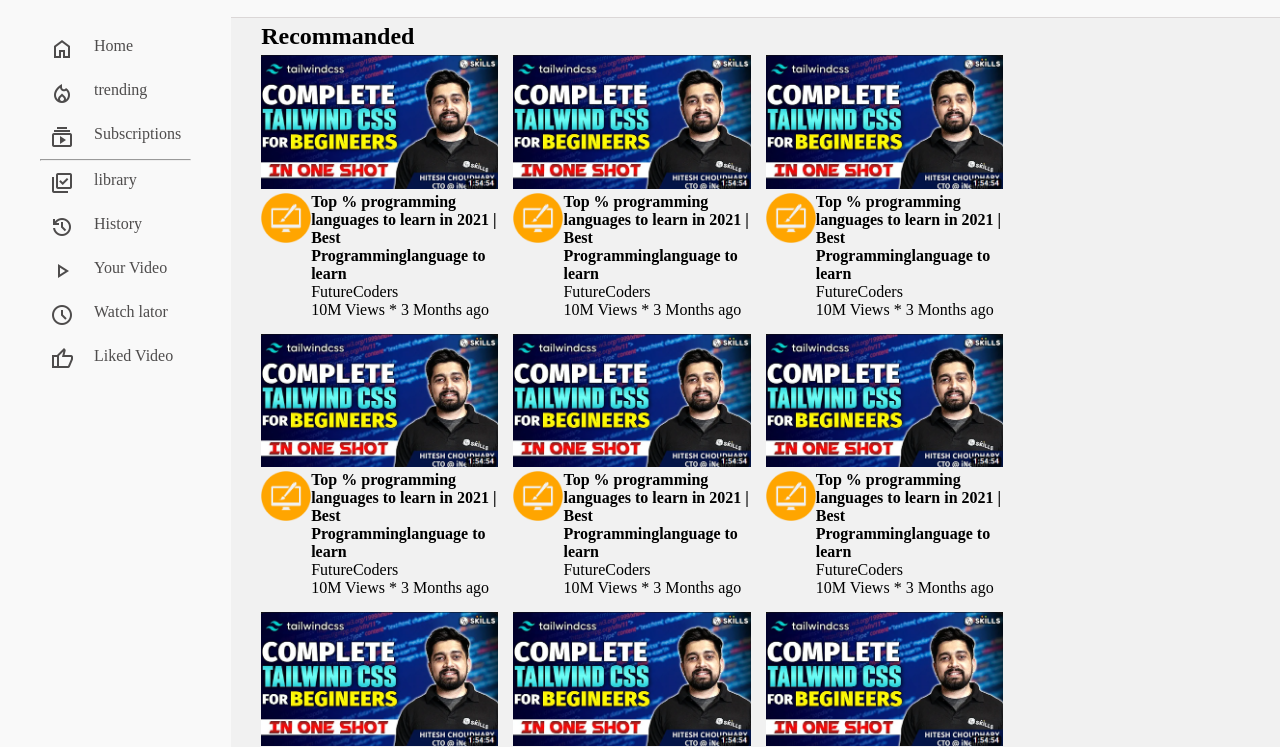
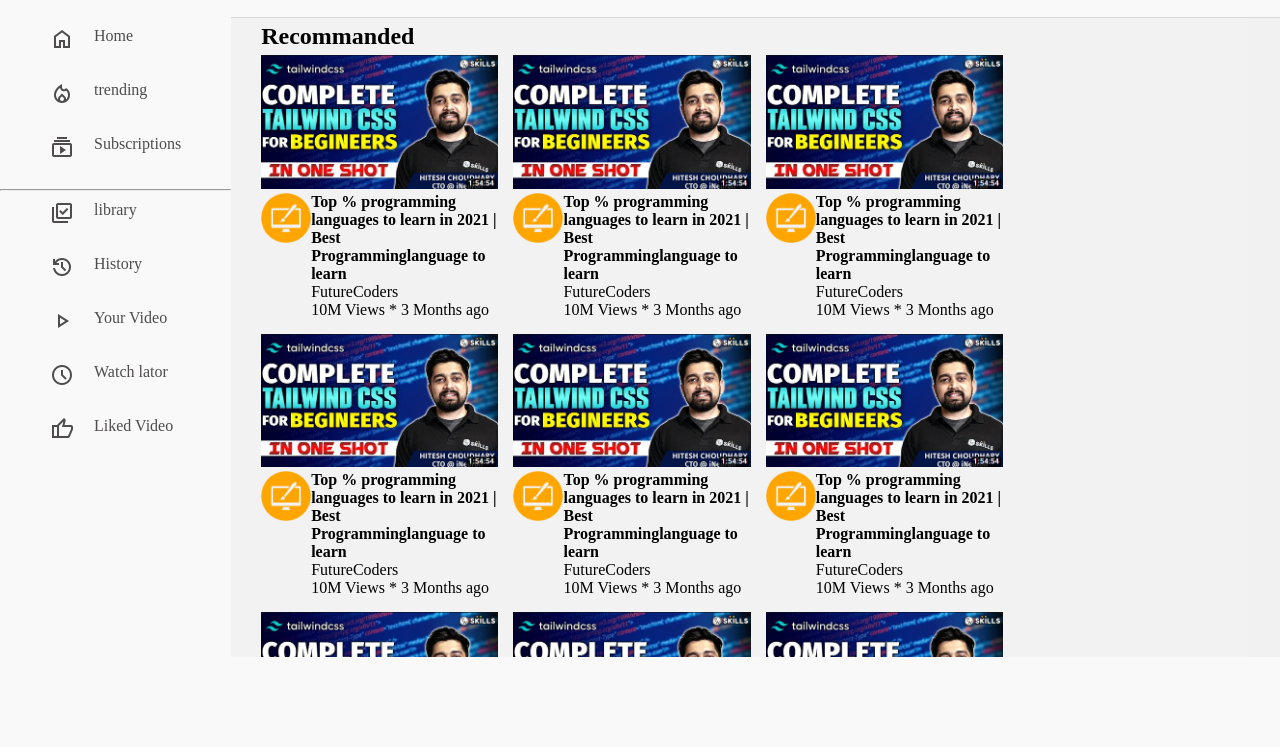
Before and after one commit to Sainkee/yt-clone, a plain HTML site: page index.html in a window 1280 px wide. Shown: the part 73-820 px from the top of the page. Drawn offline with nearby package versions, Linux system fonts and the light colour scheme; a web font is replaced by a local one.

Commit message:
scroll behaviour added

```diff
--- a/index.html
+++ b/index.html
@@ -40,6 +40,7 @@
     </nav>
     <div class="main fc">
       <div class="side-bar">
+       <div>
         <div class="fc">
             <span class="material-symbols-outlined"> home </span>
             <span>Home</span>
@@ -52,7 +53,9 @@
             <span class="material-symbols-outlined"> subscriptions </span>
             <span>Subscriptions</span>
           </div>
+       </div>
         <hr />
+        <div>
             <div class="fc">
                 <span class="material-symbols-outlined"> library_add_check </span>
                 <span>library</span>
@@ -73,6 +76,7 @@
               <div class="fc">
                 <span class="material-symbols-outlined"> thumb_up </span>
                 <span>Liked Video</span>
+              </div>
         </div>
       </div>
       <div class="content">
--- a/styles.css
+++ b/styles.css
@@ -49,14 +49,18 @@ body{
 .side-bar {
   width: 20%;
 
-  padding: 10px 40px;
+
+}
+.side-bar div{
+    padding: 0px 20px 10px;
 }
 .side-bar span {
   padding: 10px;
   cursor: pointer;
 }
-.side-bar div:hover {
+.side-bar div div:hover {
   background-color: rgb(234, 229, 229);
+
 }
 
 .img-float {
@@ -71,12 +75,14 @@ body{
   margin: 5px auto;
 }
 .content {
-  /* width: 80%; */
+  width: 100%;
   border-top: 1px solid rgb(219, 215, 215);
   padding: 10px;
   box-sizing: border-box;
   background-color: #f0f0f0c6;
   padding: 0 30px;
+  overflow-y: auto; /* Enable vertical scrolling */
+  max-height: 80vh; /* Set a fixed height for scrolling */
 }
 .divider {
   border-top: 1px solid rgb(219, 215, 215);
```
Lines whose indentation alone changed are shown as unchanged.
